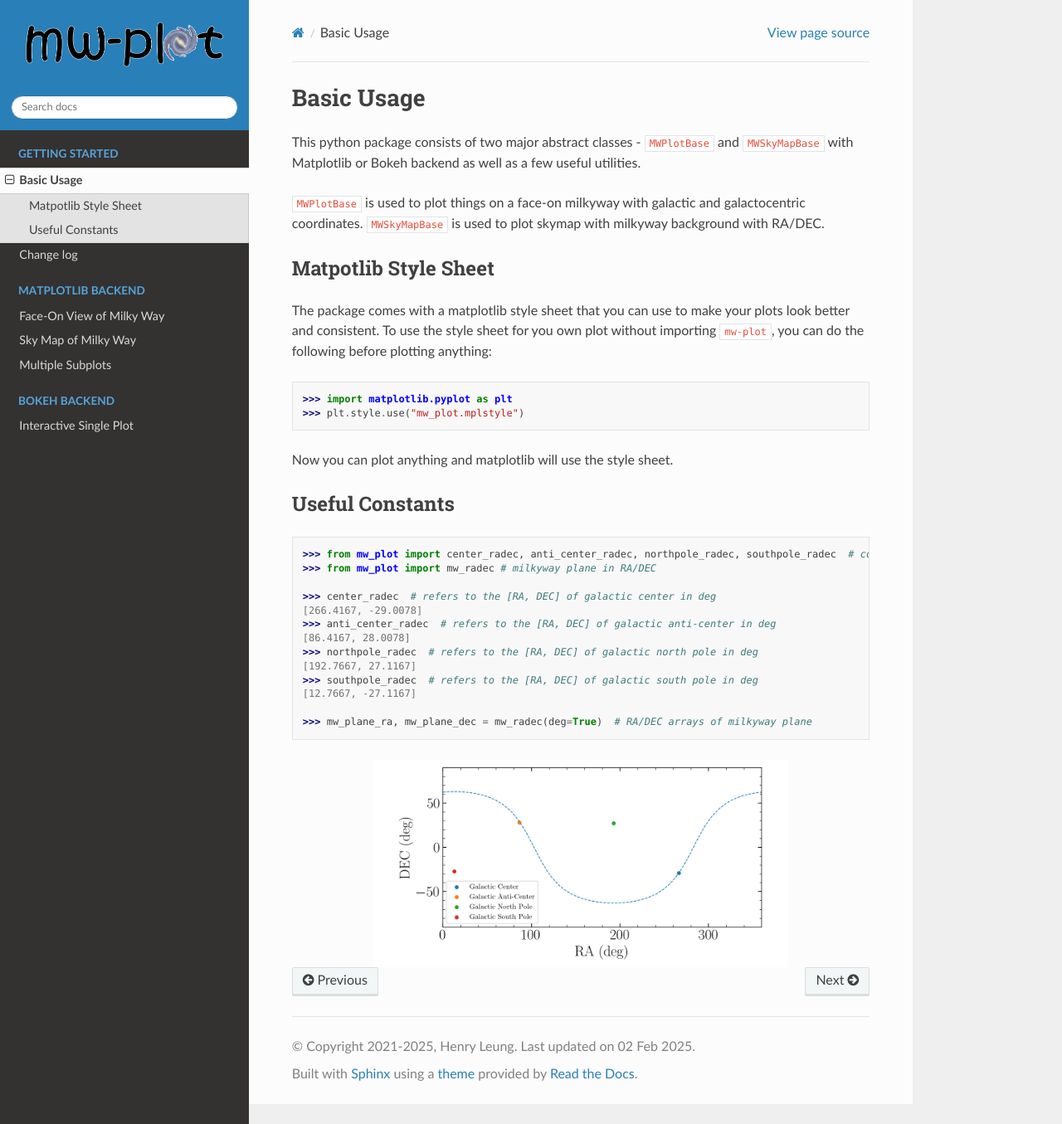
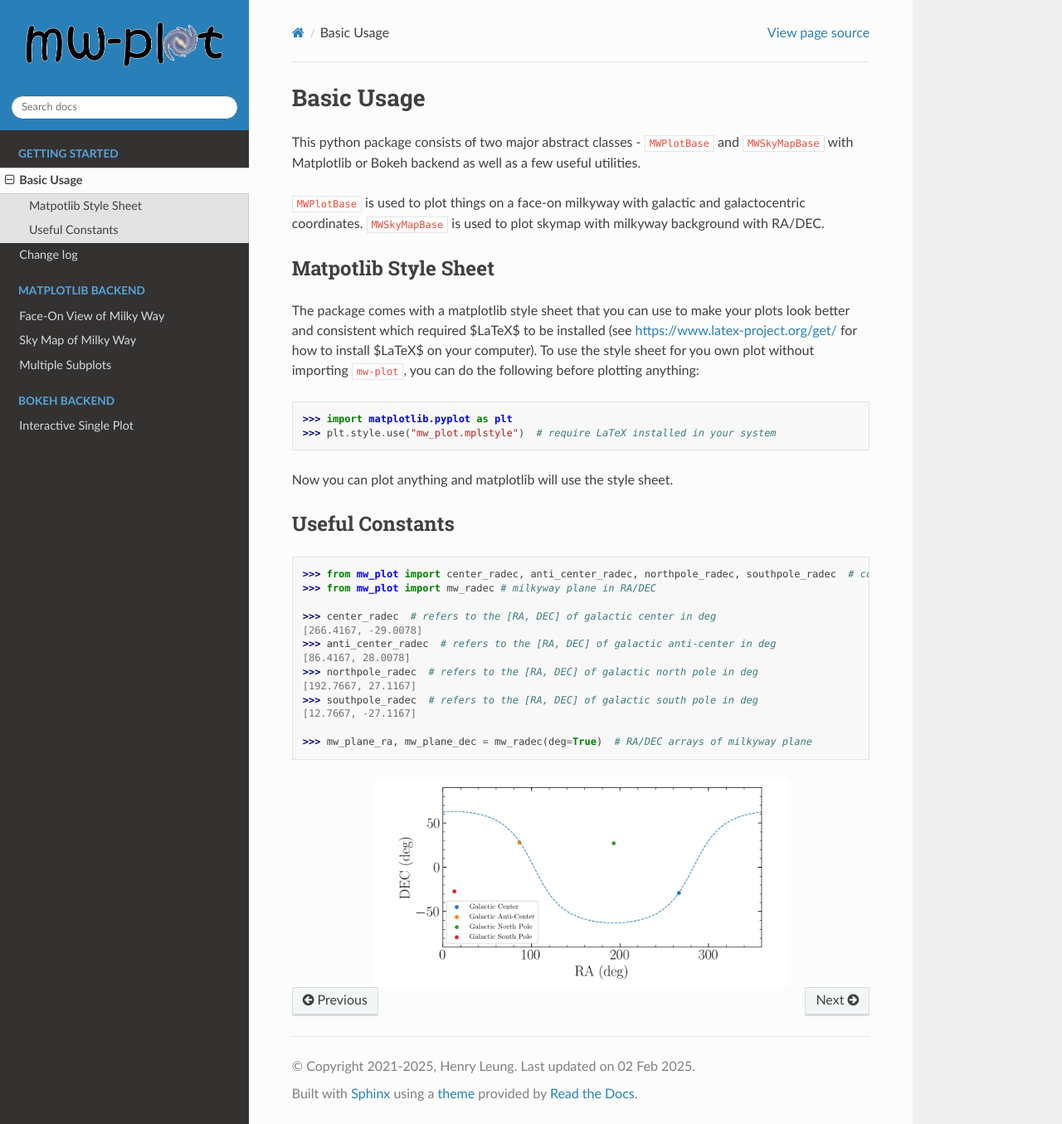
Before and after one commit to henrysky/milkyway_plot, a Sphinx documentation site: the page built from docs/source/basics.rst, in a window 1280 px wide and 1355 px high. Shown: the whole window at 83% size. Built offline with Sphinx 7.4.7 and the Read the Docs theme 3.1.0, drawn with Linux system fonts in a browser that asks for light colours.

Commit message:
add latex is required if using style sheet to doc

```diff
--- a/docs/source/basics.rst
+++ b/docs/source/basics.rst
@@ -10,13 +10,14 @@ Matplotlib or Bokeh backend as well as  a few useful utilities.
 Matpotlib Style Sheet
 -----------------------
 
-The package comes with a matplotlib style sheet that you can use to make your plots look better and consistent.
+The package comes with a matplotlib style sheet that you can use to make your plots look better and consistent which
+required $\LaTeX$ to be installed (see https://www.latex-project.org/get/ for how to install $\LaTeX$ on your computer).
 To use the style sheet for you own plot without importing ``mw-plot``, you can do the following before plotting anything:
 
 .. code-block:: python
 
     >>> import matplotlib.pyplot as plt
-    >>> plt.style.use("mw_plot.mplstyle")
+    >>> plt.style.use("mw_plot.mplstyle")  # require LaTeX installed in your system
 
 ..
     >>> plt.style.use("default")  # to revert back to default style to avoid installing latex dependency in CI tests
```
